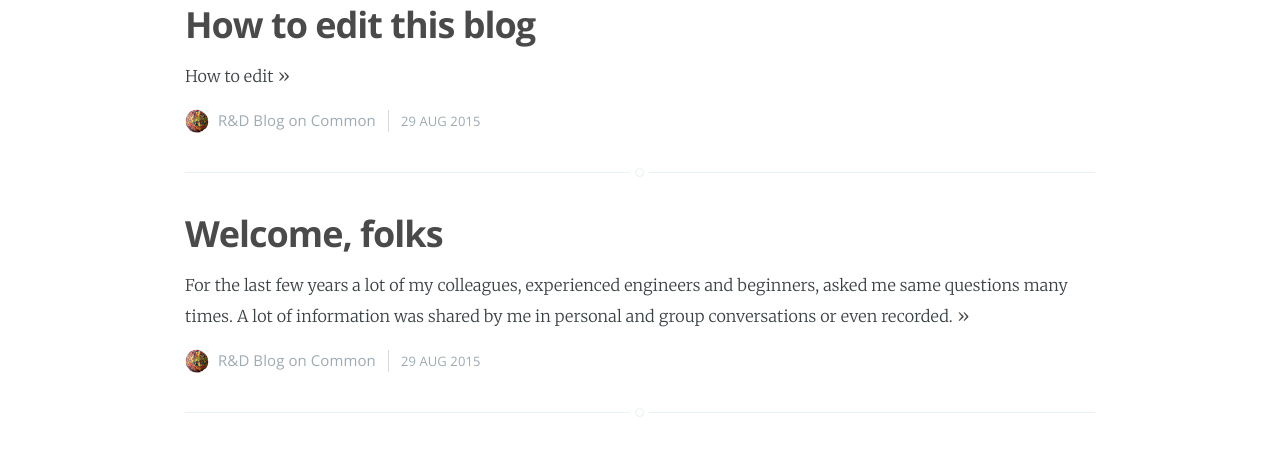
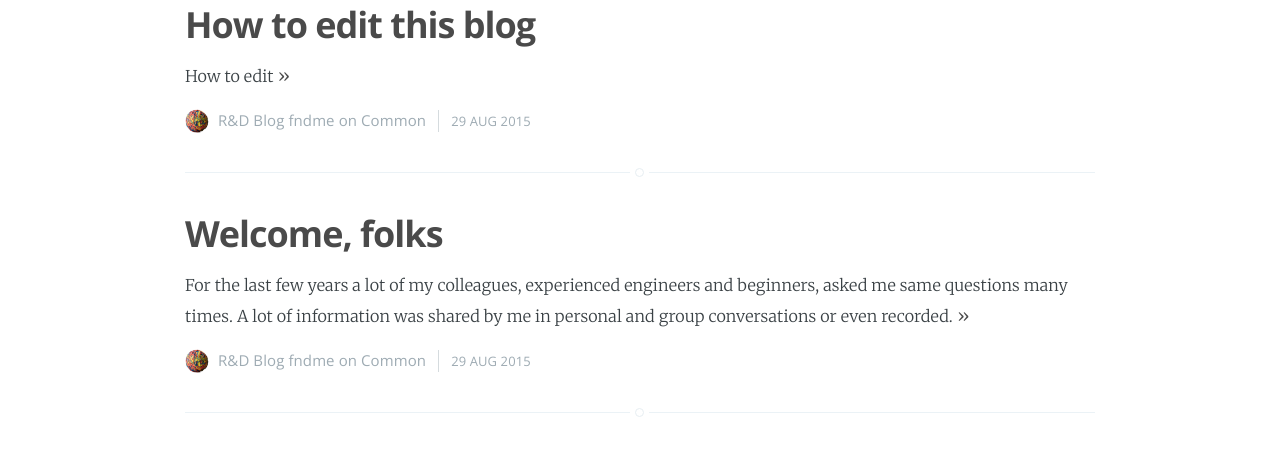
Before and after one commit to rndblog/rndblog.github.io, a Jekyll site: the page built from index.html, in a window 1280 px wide. Shown: the part 406-867 px from the top of the page. Built offline with Jekyll 4.4.1, drawn with Linux system fonts in a browser that asks for light colours; Markdown is read by kramdown in place of the engine named in the settings; the list of posts is cut into pages by our own code.

Commit message:
Init settings

```diff
--- a/index.html
+++ b/index.html
@@ -46,7 +46,7 @@ about: 'about.html'
         <footer class="post-meta">
             {% if site.author %}
                 <img class="author-thumb" src="/assets/images/profile.png" alt="Author's profile picture" nopin="nopin" />
-                {{ site.author }}
+                {{ site.author }} fndme
             {% endif %}
             {% if post.categories.size > 0 %}
                 {{ post.categories | array_to_sentence_string | prepend: 'on ' }}
```
